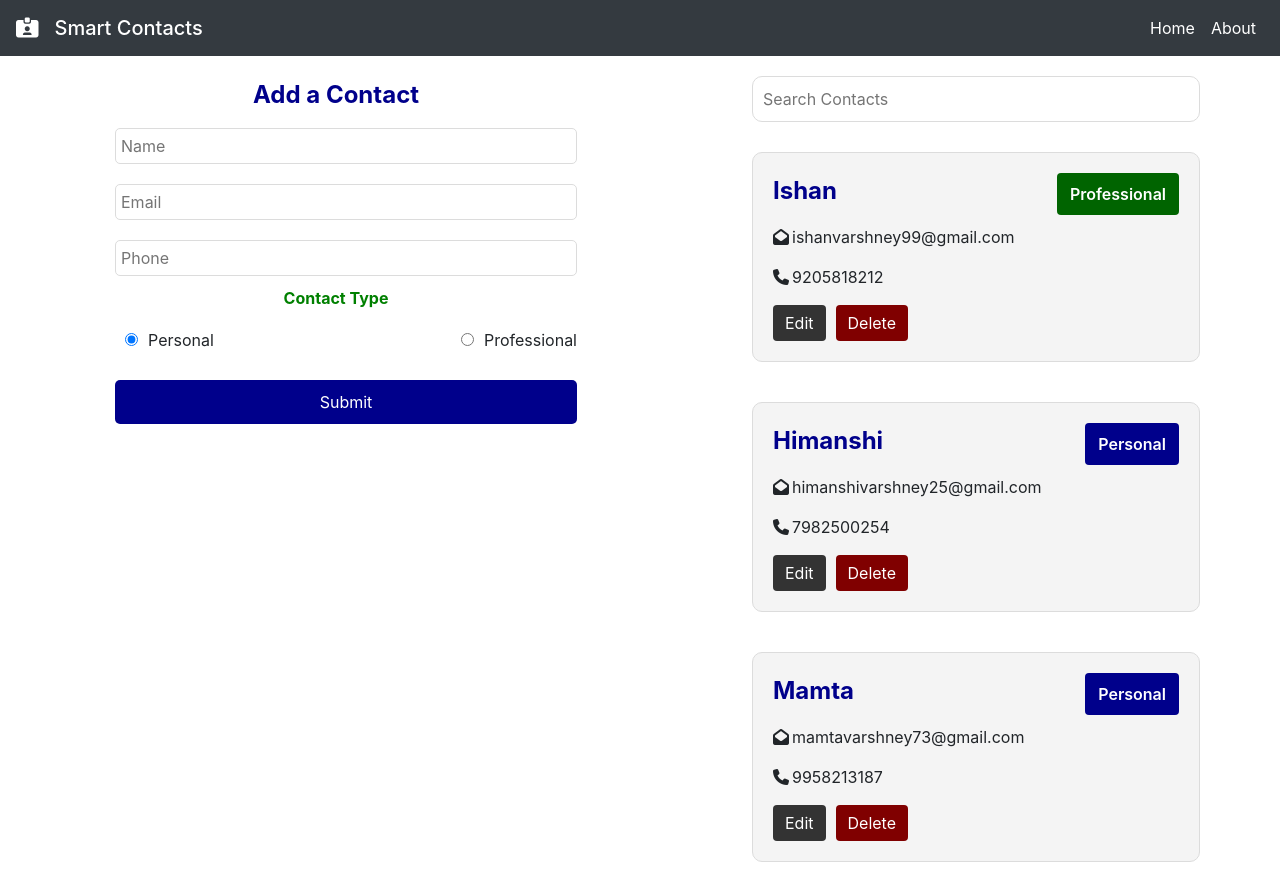
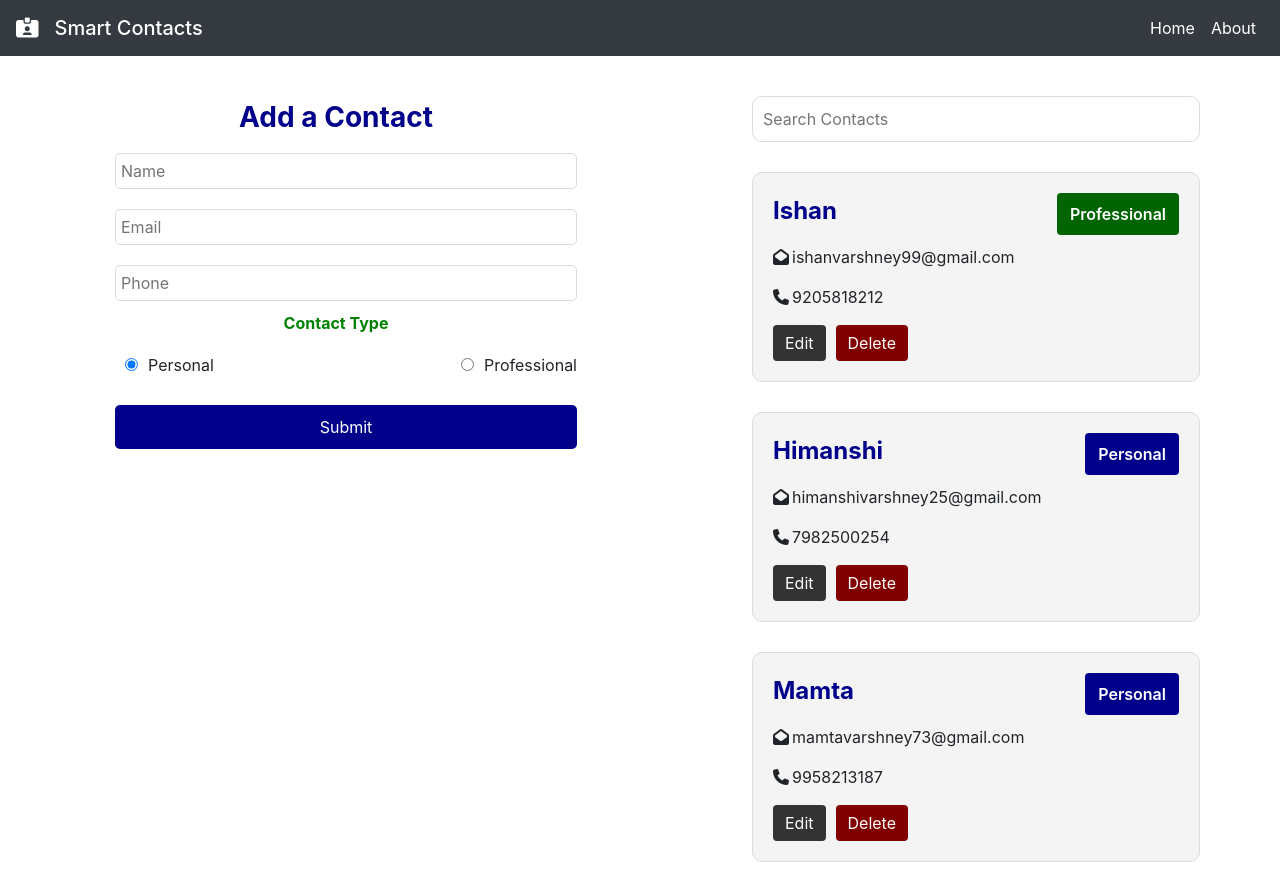
Before and after one commit to ishvar99/contact-keeper-MERN, a React (Create React App) app in the folder client/: page / in a window 1280 px wide. Built offline with nearby package versions, Linux system fonts and the light colour scheme; the HTML template or start-up script is replaced by a standard one.

Commit message:
added animation

```diff
--- a/client/src/App.css
+++ b/client/src/App.css
@@ -0,0 +1,14 @@
+.animation-enter {
+  opacity: 0;
+}
+.animation-enter-active {
+  opacity: 1;
+  transition: opacity 1000ms ease-in;
+}
+.animation-exit {
+  opacity: 1;
+}
+.animation-exit-active {
+  opacity: 0;
+  transition: opacity 1000ms ease-in;
+}
--- a/client/src/Components/Layouts/ContactForm/ContactForm.jsx
+++ b/client/src/Components/Layouts/ContactForm/ContactForm.jsx
@@ -38,7 +38,7 @@ const ContactForm = () => {
   };
   return (
     <div className='contact-form'>
-      <h4 className='form-header'>Add a Contact</h4>
+      <h3 className='form-header'>Add a Contact</h3>
       <form onSubmit={onSubmit}>
         <input
           className='form-field'
--- a/client/src/Components/Layouts/Contacts/ContactFilter.jsx
+++ b/client/src/Components/Layouts/Contacts/ContactFilter.jsx
@@ -5,6 +5,7 @@ const ContactFilter = () => {
   const { filterContacts, filtered, clearFilter } = context;
   useEffect(() => {
     if (filtered && filtered.length == 0) {
+      document.getElementById('filter').value = '';
       clearFilter();
     }
   }, [filtered]);
--- a/client/src/Components/Layouts/Contacts/Contacts.css
+++ b/client/src/Components/Layouts/Contacts/Contacts.css
@@ -2,11 +2,12 @@
   display: flex;
   flex-wrap: wrap;
   align-items: flex-start;
+  margin-top: 20px;
   justify-content: space-around;
   width: 100%;
 }
 .contacts-form {
-  min-width: 450px;
+  min-width: 420px;
   width: 40%;
   height: 450px;
 }
--- a/client/src/Components/Layouts/Contacts/Contacts.jsx
+++ b/client/src/Components/Layouts/Contacts/Contacts.jsx
@@ -3,7 +3,9 @@ import ContactContext from '../../../context/contact/contactContext';
 import ContactItem from './ContactItem';
 import ContactForm from '../ContactForm/ContactForm';
 import ContactFilter from './ContactFilter';
+import { TransitionGroup, CSSTransition } from 'react-transition-group';
 import './Contacts.css';
+import '../../../App.css';
 const Contacts = () => {
   const context = useContext(ContactContext);
   const { contacts, filtered } = context;
@@ -12,21 +14,45 @@ const Contacts = () => {
       <div className='contacts-form'>
         <ContactForm />
       </div>
+
       <div className='main'>
-        <ContactFilter />
-        {contacts.length > 0 ? (
-          filtered ? (
-            filtered.map((contact) => {
-              return <ContactItem key={contact.id} contact={contact} />;
-            })
+        {contacts.length > 0 ? <ContactFilter /> : null}
+        <TransitionGroup>
+          {contacts.length > 0 ? (
+            filtered ? (
+              filtered.map((contact) => (
+                <CSSTransition
+                  key={contact.id}
+                  timeout={700}
+                  classNames='animation'
+                >
+                  <ContactItem contact={contact} />
+                </CSSTransition>
+              ))
+            ) : (
+              contacts.map((contact) => (
+                <CSSTransition
+                  key={contact.id}
+                  timeout={500}
+                  classNames='animation'
+                >
+                  <ContactItem contact={contact} />
+                </CSSTransition>
+              ))
+            )
           ) : (
-            contacts.map((contact) => {
-              return <ContactItem key={contact.id} contact={contact} />;
-            })
-          )
-        ) : (
-          <h4>Please add contacts</h4>
-        )}
+            <h4
+              style={{
+                textAlign: 'center',
+                marginTop: '170px',
+                color: 'darkgreen',
+                fontWeight: '500',
+              }}
+            >
+              No contacts to display
+            </h4>
+          )}
+        </TransitionGroup>
       </div>
     </div>
   );
```
